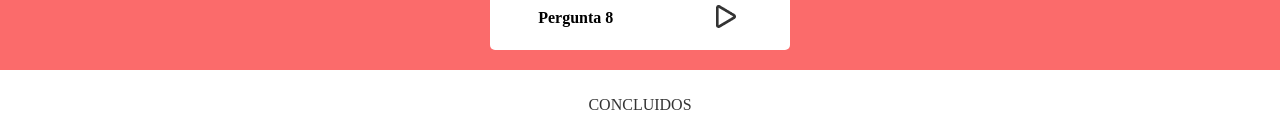
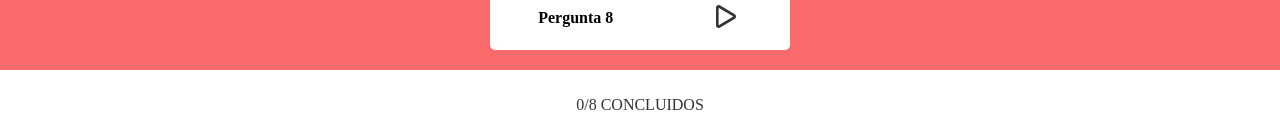
Before and after one commit to HugoRibeiro94/projeto9-zaprecall, a React app: page / in a window 1280 px wide. Shown: the part 710-847 px from the top of the page. Built offline with nearby package versions, Linux system fonts and the light colour scheme; the HTML template or start-up script is replaced by a standard one.

Commit message:
versao contador

```diff
--- a/src/App.css
+++ /dev/null
@@ -1,83 +0,0 @@
-.vermelho{
-  background-color: red;
-}
-
-.amarelo{
-  background-color: yellow;
-
-  color: rgba(51, 51, 51, 1);
-}
-
-/*
-
-{props => {
-        if(props.cor===undefined){
-            return rgba(51, 51, 51, 1);
-        }
-        if(props.cor===erro){
-            return red;
-        }
-        if(props.cor===quase){
-            return orange;
-        }
-        if(props.cor===certo){
-            return green;
-        }
-    }}
-
-{ virada === true
-            ?
-                (
-                    <Pergunta data-test="flashcard">
-                        <p data-test="flashcard-text">{pergunta}</p>
-                        <button data-test="play-btn" onClick={virarCard}>
-                            <img src={play}/>
-                        </button>
-                    </Pergunta>
-                )
-            :
-                <>
-                    <Pergunta1>
-                        <p data-test="flashcard-text">{cards[indice].question}</p>
-                        <button data-test="turn-btn">
-                            <img src={virar}/>
-                        </button>
-                    <Pergunta1/>
-                </>}
-<p data-test="flashcard-text">{cards[indice].question}</p>
-<button data-test="turn-btn">
-    <img src={virar}/>
-</button>
-
-<p data-test="flashcard-text">{cards[indice].answer}</p>
-            <button data-test="no-btn">
-                <img src={erro}/>
-            </button>
-            <button data-test="partial-btn">
-                <img src={quase}/>
-            </button>
-            <button data-test="zap-btn">
-                <img src={certo}/>
-            </button>
-
-{perguntas.map( (pergunta,indice) =>
-        <div
-          key={indice}
-          className={classPergunta}
-          data-test="flashcard"
-        >
-          <p data-test="flashcard-text">
-            {pergunta}
-
-          </p>
-          <button
-            data-test="play-btn"
-            onClick={() => mostrarPergunta (indice)}>
-            <img src={play}/>
-          </button>
-        </div>
-      )}
-
-
-
-      */
--- a/src/App.jsx
+++ b/src/App.jsx
@@ -1,43 +1,25 @@
-import { useState } from 'react'
-import './App.css'
 import Header from './components/Header'
 import Footer from './components/Footer'
-import play from './assets/seta_play.png'
 import cards from './cards';
 import PerguntasCard from './components/Perguntas'
 import { styled } from 'styled-components'
+import { useState } from 'react';
 
 function App() {
 
   const perguntas = ["Pergunta 1","Pergunta 2","Pergunta 3","Pergunta 4","Pergunta 5","Pergunta 6","Pergunta 7","Pergunta 8"];
 
-  const [classPergunta, setClassPergunta] = useState('pergunta');
-
-  const [perguntaSelecionada, setPerguntaSelecionada] = useState('');
-
-  function definirPergunta(){
-    console.log('opa');
-    return(
-      'pergunta x'
-    );
-  }
-
-  function mostrarPergunta(){
-    const classCard = "vermelho";
-    setClassPergunta(classCard);
-    //setPerguntaSelecionada(i);
-  }
-  //console.log(perguntaSelecionada);
+  const [contador, setContador] = useState(0);
 
   return (
     <>
       <Header/>
 
         <ContainerPerguntas>
-          {perguntas.map( (pergunta,indice) => <PerguntasCard key={pergunta} pergunta={pergunta} cards={cards} indice={indice}/>) }
+          {perguntas.map( (pergunta,indice) => <PerguntasCard key={pergunta} pergunta={pergunta} cards={cards} indice={indice} contador={contador} setContador={setContador}/>) }
         </ContainerPerguntas>
 
-        <Footer/>
+        <Footer contador={contador} setContador={setContador}/>
     </>
   )
 }
--- a/src/components/Footer.jsx
+++ b/src/components/Footer.jsx
@@ -1,11 +1,12 @@
 import { styled } from "styled-components";
 
-export default function Footer(){
-    return(
-        <Rodape data-test="footer">
-          <p>CONCLUIDOS</p>
-        </Rodape>
-    );
+export default function Footer(props){
+  const {contador} = props;
+  return(
+      <Rodape data-test="footer">
+        {contador}/8 CONCLUIDOS
+      </Rodape>
+  );
 }
 
 const Rodape = styled.div`
--- a/src/components/Perguntas.jsx
+++ b/src/components/Perguntas.jsx
@@ -7,8 +7,8 @@ import { styled } from 'styled-components'
 import { useState } from 'react'
 
 export default function Perguntas(props){
-    //console.log(props.cards)
-    const {pergunta,cards,indice} = props;
+
+    const {pergunta,cards,indice,contador,setContador} = props;
 
     const [virada, setVirada] = useState(true);
     const [segundaVirada, setSegundaVirada] = useState(true);
@@ -17,11 +17,12 @@ export default function Perguntas(props){
     const [ativar, setAtivar] = useState(false);
     const [dataTest, setDataTest] = useState('');
 
+
     function virarCard(){
         setVirada(false);
 
     }
-    //console.log(virada);
+
     function exibirRespostaComBotoes(){
         setSegundaVirada(false);
     }
@@ -29,21 +30,24 @@ export default function Perguntas(props){
     function responderQuizz(res){
         setResposta(res);
         setVirada(true);
-        console.log(res)
+
         if(res==='erro'){
             setIcone(erro);
             setAtivar(true);
             setDataTest("no-icon");
+            setContador(contador+1);
         }
         if(res==='quase'){
             setIcone(quase);
             setAtivar(true);
             setDataTest("partial-icon");
+            setContador(contador+1);
         }
         if(res==='certo'){
             setIcone(certo);
             setAtivar(true);
             setDataTest("zap-icon");
+            setContador(contador+1);
         }
     }
 
```
